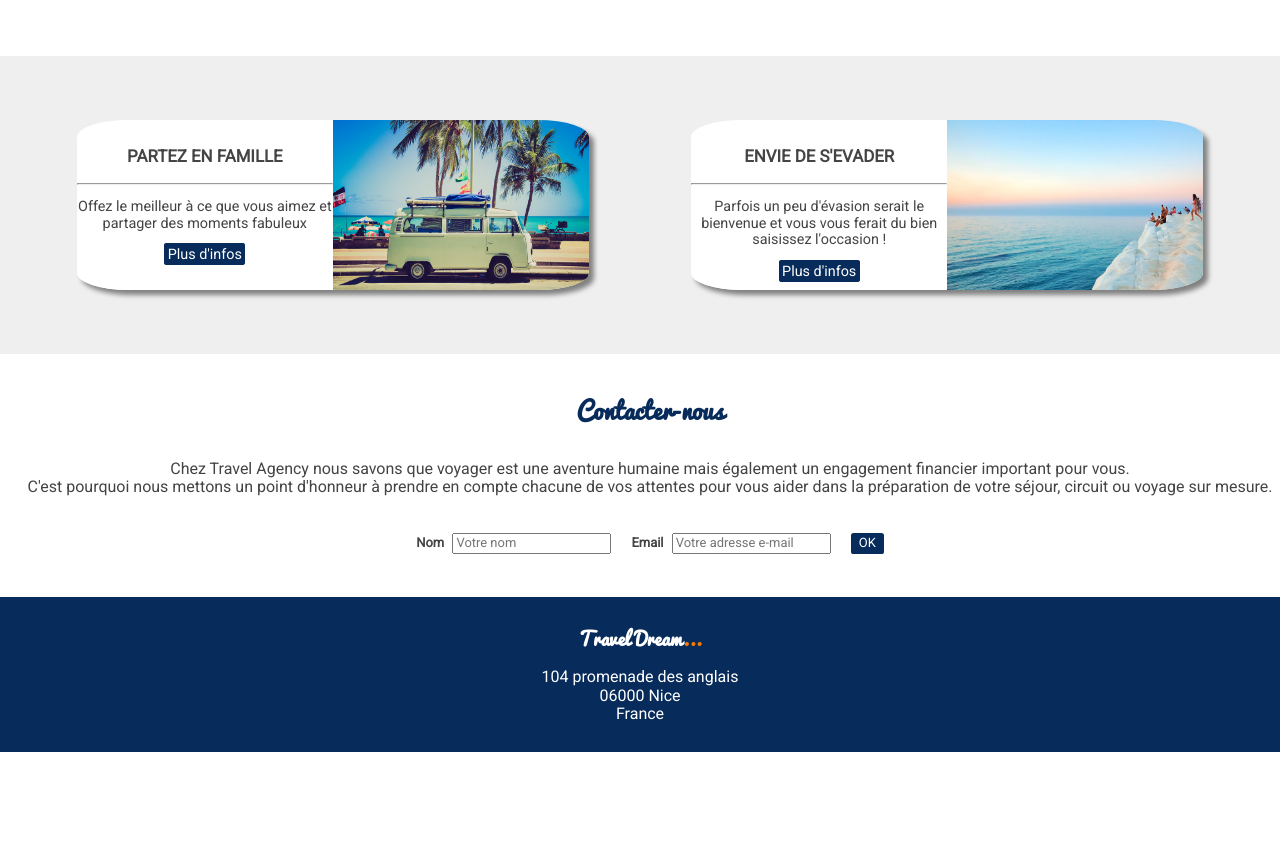
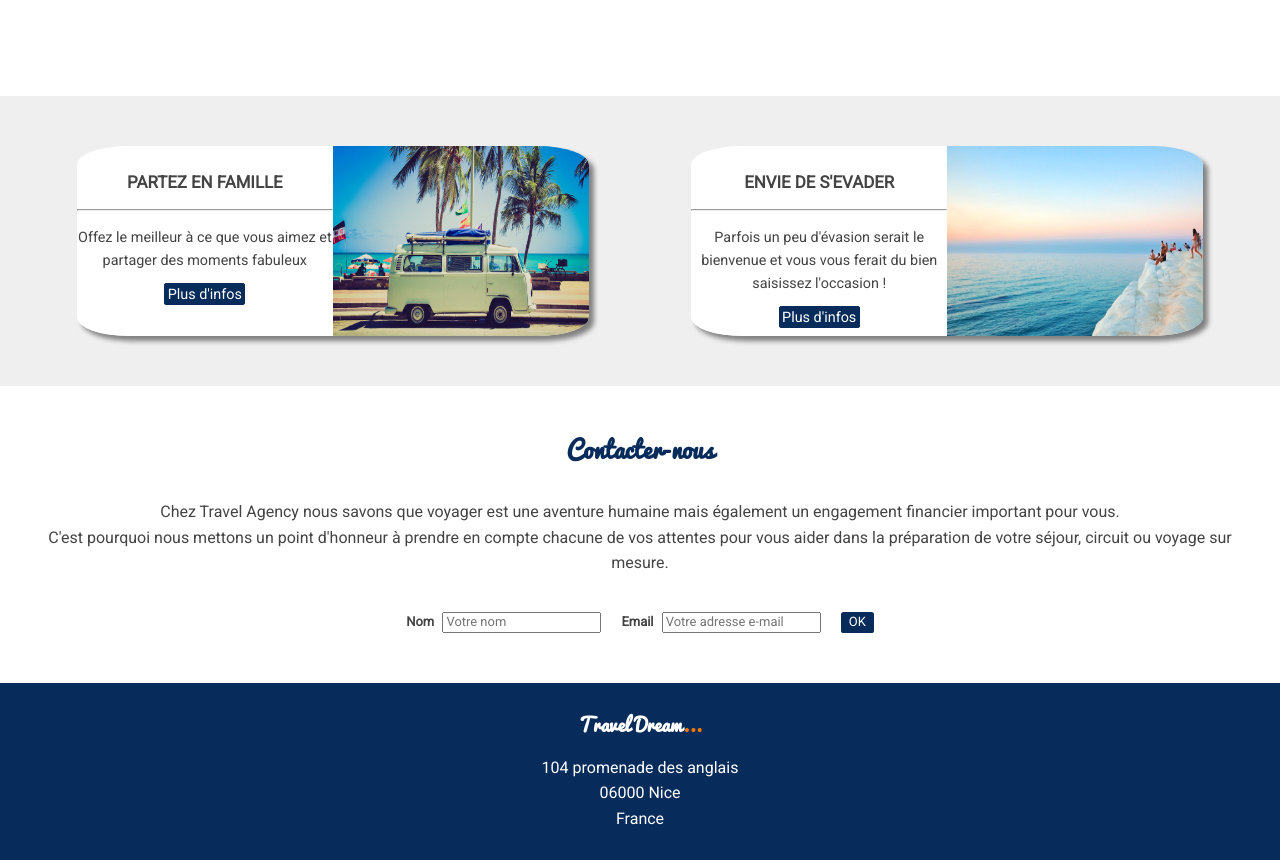
Before and after one commit to ACISSOKHO87/agence-voyage, a plain HTML site: page index.html in a window 1280 px wide. Shown: the part 1116-1976 px from the top of the page. Before the commit the page ends 1868 px from the top, so only its background shows below. Drawn offline with Linux system fonts and the light colour scheme.

Commit message:
agence-voyage v2

```diff
--- a/css/style.css
+++ b/css/style.css
@@ -47,8 +47,11 @@ header nav a {
 /* MAIN */
 
 main{
-	max-width: 1500px;
-	margin: 0 auto;
+	max-width: 1400px;
+    display: flex;
+    flex-direction: column;
+    align-items: center;
+    justify-content: center;
 }
 
 #menu {
@@ -64,14 +67,17 @@ img {
 h1, .last-section h2 {
     font-family: "Pacifico";
     color: #072b5a;
+    width: 100%;
+    text-align: center;
 }
 
 footer h3 {
     font-family: "Pacifico";
 }
 
-.last-section p {
+p {
     text-align: center;
+    line-height: 1.6;
 }
 
 span {
@@ -121,15 +127,13 @@ span {
     margin-bottom: 0;
 }
 
-.first-section article p {
-    text-align: center;
-}
 
 .middle-section{
     display: flex;
     justify-content: space-evenly;
     background-color: #efefef;
-    padding: 5% 0;
+    padding-top: 50px;
+    padding-bottom: 50px;
 }
 
 div {
@@ -153,13 +157,11 @@ div {
 }
 
 .last-section{
-    width: 100%;
     display: flex;
-    padding: 10px;
     flex-direction: column;
+    align-items: center;
     justify-content: center;
-    align-items: center;
-    margin: 1% 0;
+    margin: 30px;
 }
 
 .last-section .contact-form {
```
